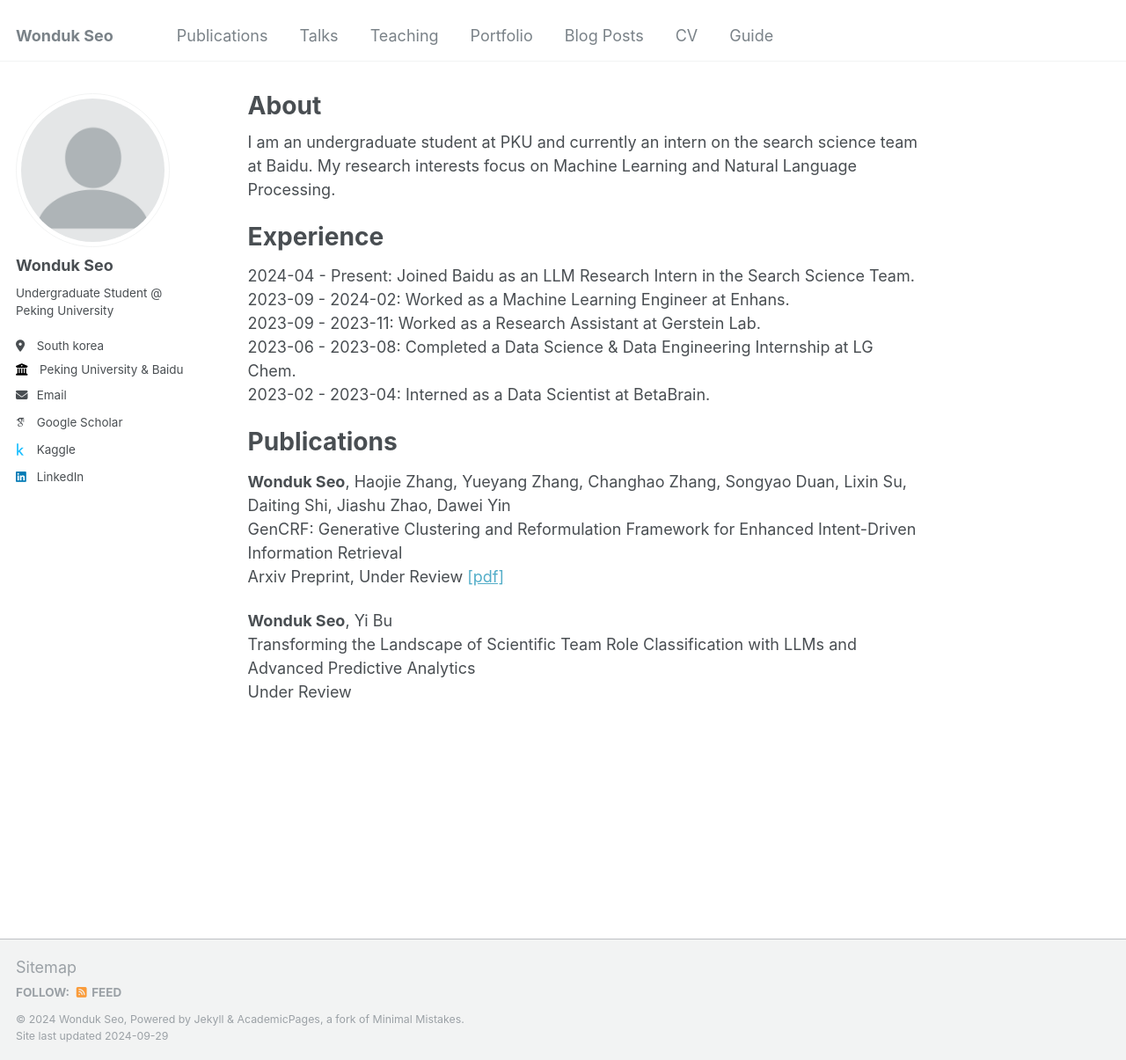
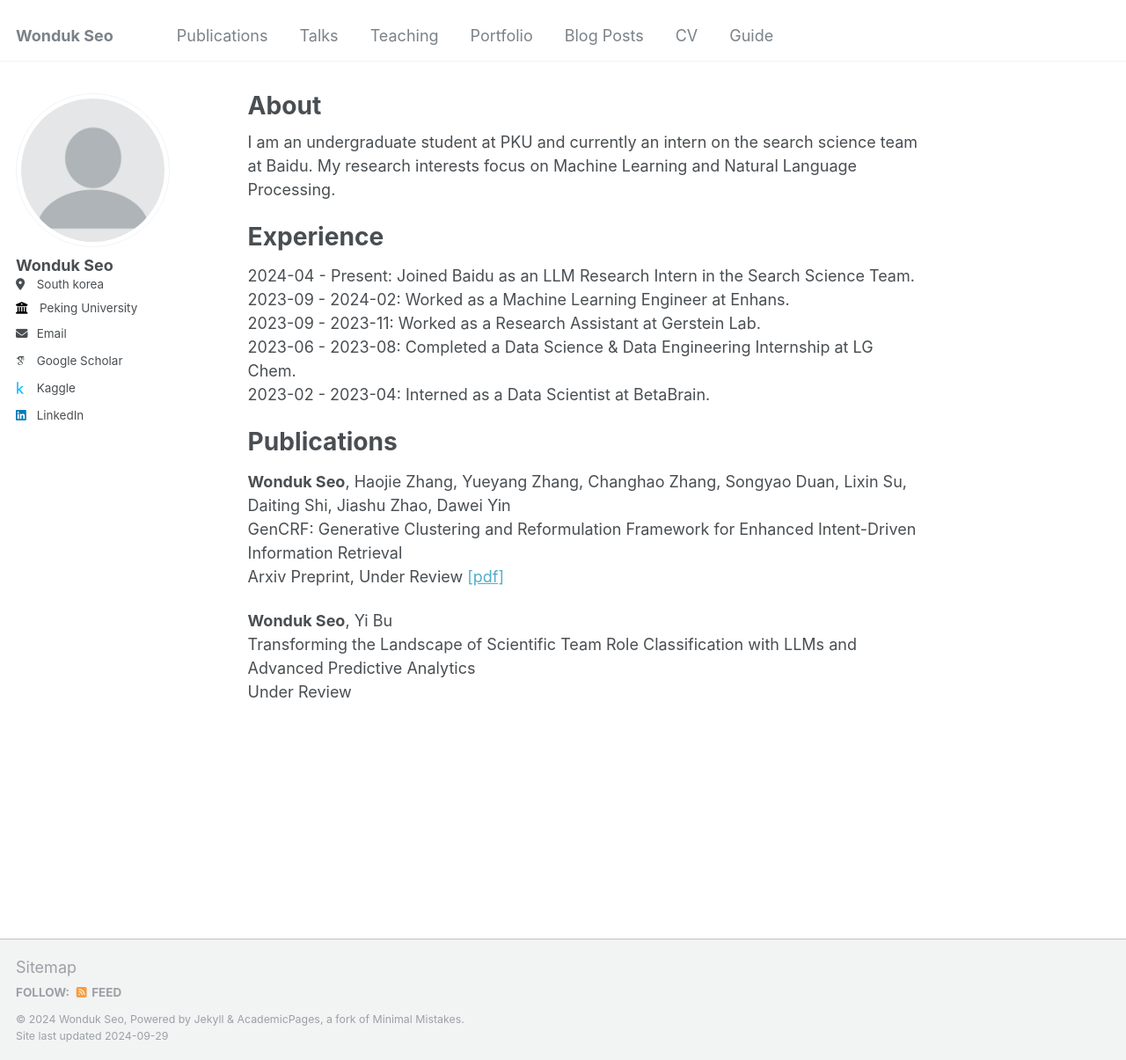
Before and after one commit to wondukseo/wondukseo.github.io, a Jekyll site: the page built from _pages/about.md, in a window 1280 px wide and 1205 px high. Shown: the whole window at 88% size. Built offline with Jekyll 4.4.1, drawn with Linux system fonts in a browser that asks for light colours; some web fonts are replaced.

Commit message:
Update _config.yml

```diff
--- a/_config.yml
+++ b/_config.yml
@@ -24,9 +24,9 @@ author:
   avatar           : "profile.png"
   name             : "Wonduk Seo"
   pronouns         : # example: "she/her"
-  bio              : "Undergraduate Student @ Peking University"
+  bio              : # "Undergraduate Student @ Peking University"
   location         : "South korea"
-  employer         : "Peking University & Baidu"
+  employer         : "Peking University"
   uri              : # URL
   email            : "seowonduk@pku.edu.cn"
 
```
